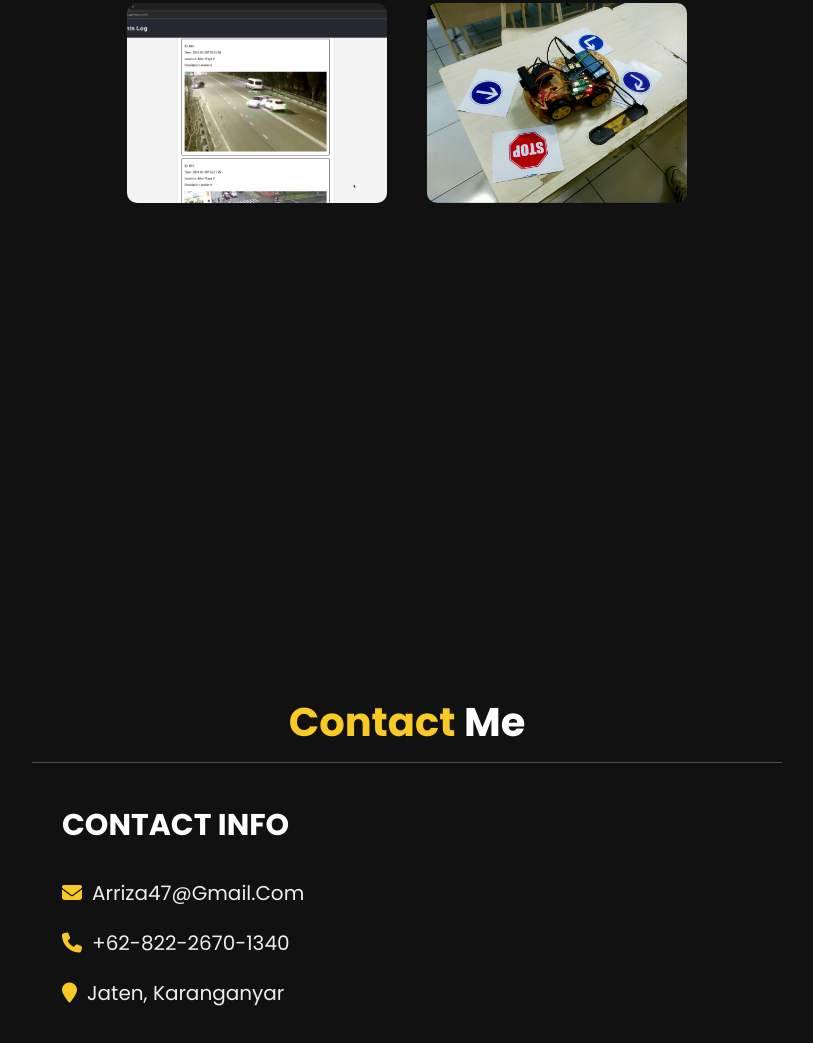
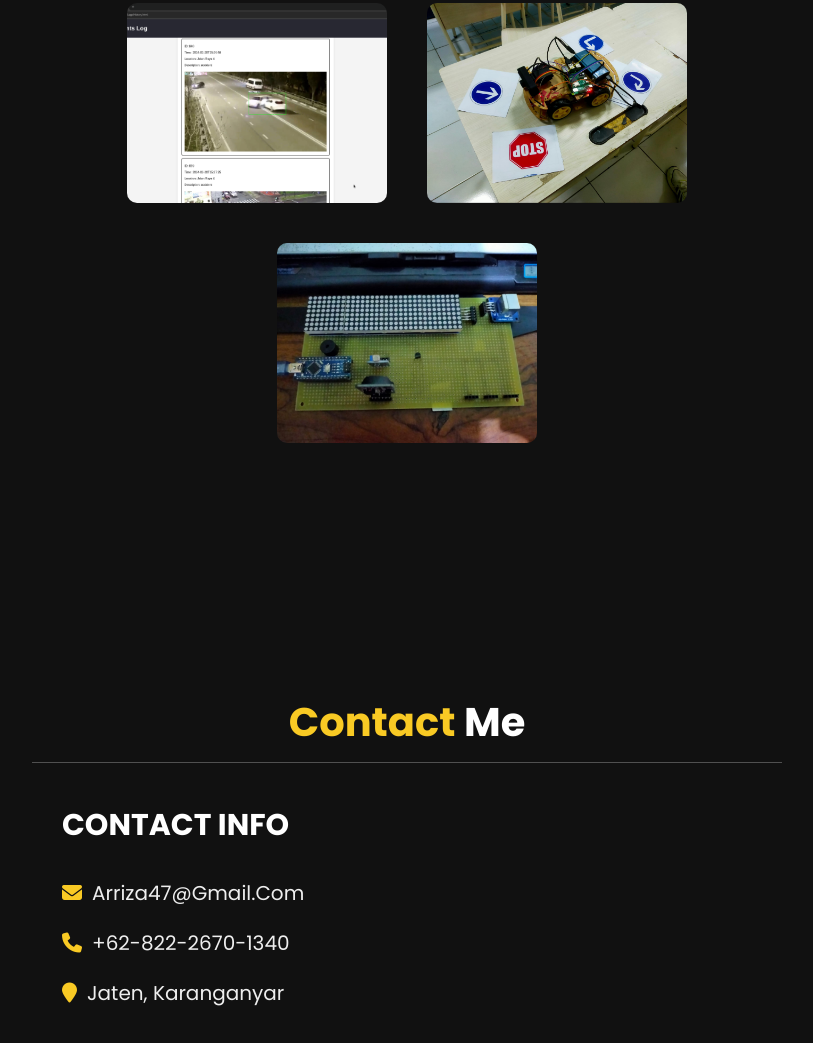
Before and after one commit to ArrCeus13/my-web, a website: page src/index.html in a window 1280 px wide. Shown: the part 2703-3746 px from the top of the page, without its empty margins (408-1221 px from the left). Drawn offline with nearby package versions, Linux system fonts and the light colour scheme.

Commit message:
Update index.html

```diff
--- a/src/index.html
+++ b/src/index.html
@@ -114,6 +114,9 @@
             <div class="box">
                 <a href="https://github.com/ArrCeus13/4wd-control-use-sign-detection.git"><img src="image/4wd.jpg" alt=""></a>
             </div>
+            <div class="box">
+                <a href="https://github.com/ArrCeus13/LED-Matrix-Clock.git"><img src="image/led-clock.jpg" alt=""></a>
+            </div>
         </div>
     </article>
 
```
